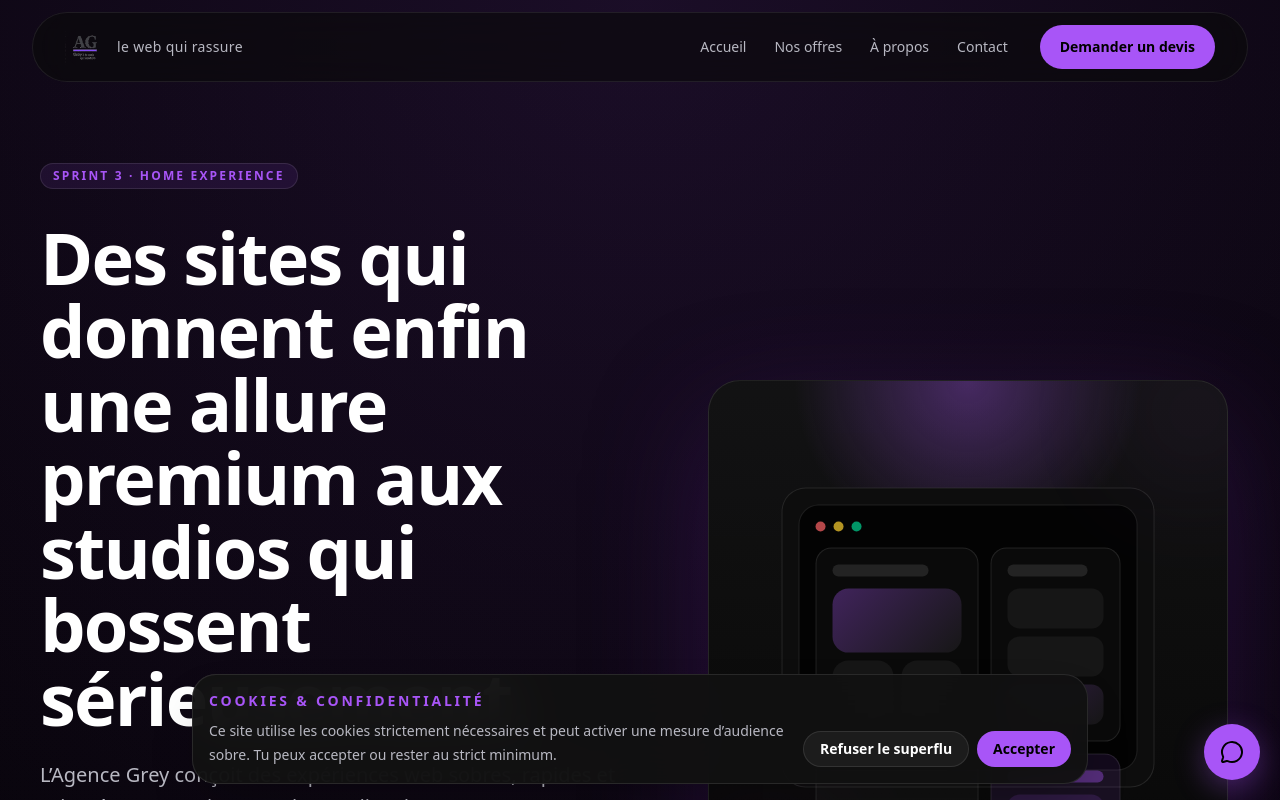
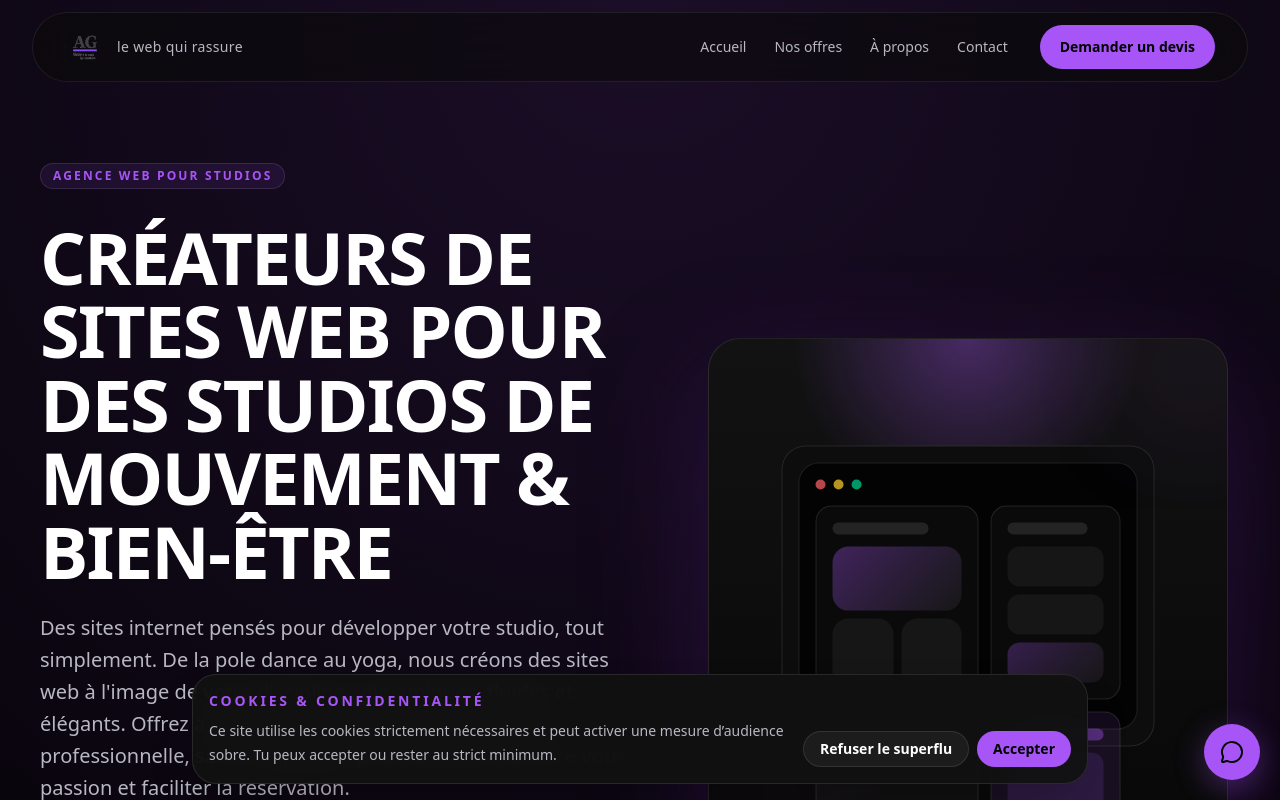
Before and after one commit to Agence-Grey/Grey, a Next.js app: page / in a window 1280 px wide. Shown: the top 800 px of the page. Built offline with nearby package versions, Linux system fonts and the light colour scheme.

Commit message:
feat: nouveau hero - studio mouvement et bien-etre

```diff
--- a/src/components/home/hero.tsx
+++ b/src/components/home/hero.tsx
@@ -11,14 +11,14 @@ export function Hero() {
       <div className="grid gap-14 lg:grid-cols-[1.05fr_0.95fr] lg:items-center">
         <div className="space-y-8">
           <Badge variant="secondary" className="w-fit border-[var(--color-accent)]/20 bg-[var(--color-accent)]/10 text-[var(--color-accent)]">
-            Sprint 3 · Home experience
+            Agence web pour studios
           </Badge>
           <div className="space-y-6">
             <h1 className="max-w-4xl text-5xl font-semibold leading-[1.02] tracking-tight text-white sm:text-6xl lg:text-7xl">
-              Des sites qui donnent enfin une allure premium aux studios qui bossent sérieusement.
+              CRÉATEURS DE SITES WEB POUR DES STUDIOS DE MOUVEMENT & BIEN-ÊTRE
             </h1>
             <p className="max-w-2xl text-lg leading-8 text-[var(--color-muted-foreground)] sm:text-xl">
-              L’Agence Grey conçoit des expériences web sobres, rapides et orientées conversion pour les studios de mouvement, sport et biomécanique à Nice et sur la Côte d’Azur. Pas de cirque visuel, juste une présence qui tient la route.
+              Des sites internet pensés pour développer votre studio, tout simplement. De la pole dance au yoga, nous créons des sites web à l'image de votre discipline : dynamiques, fluides et élégants. Offrez à votre studio une présence digitale professionnelle, sans complexité, pour mettre en lumière votre passion et faciliter la réservation.
             </p>
           </div>
 
```
